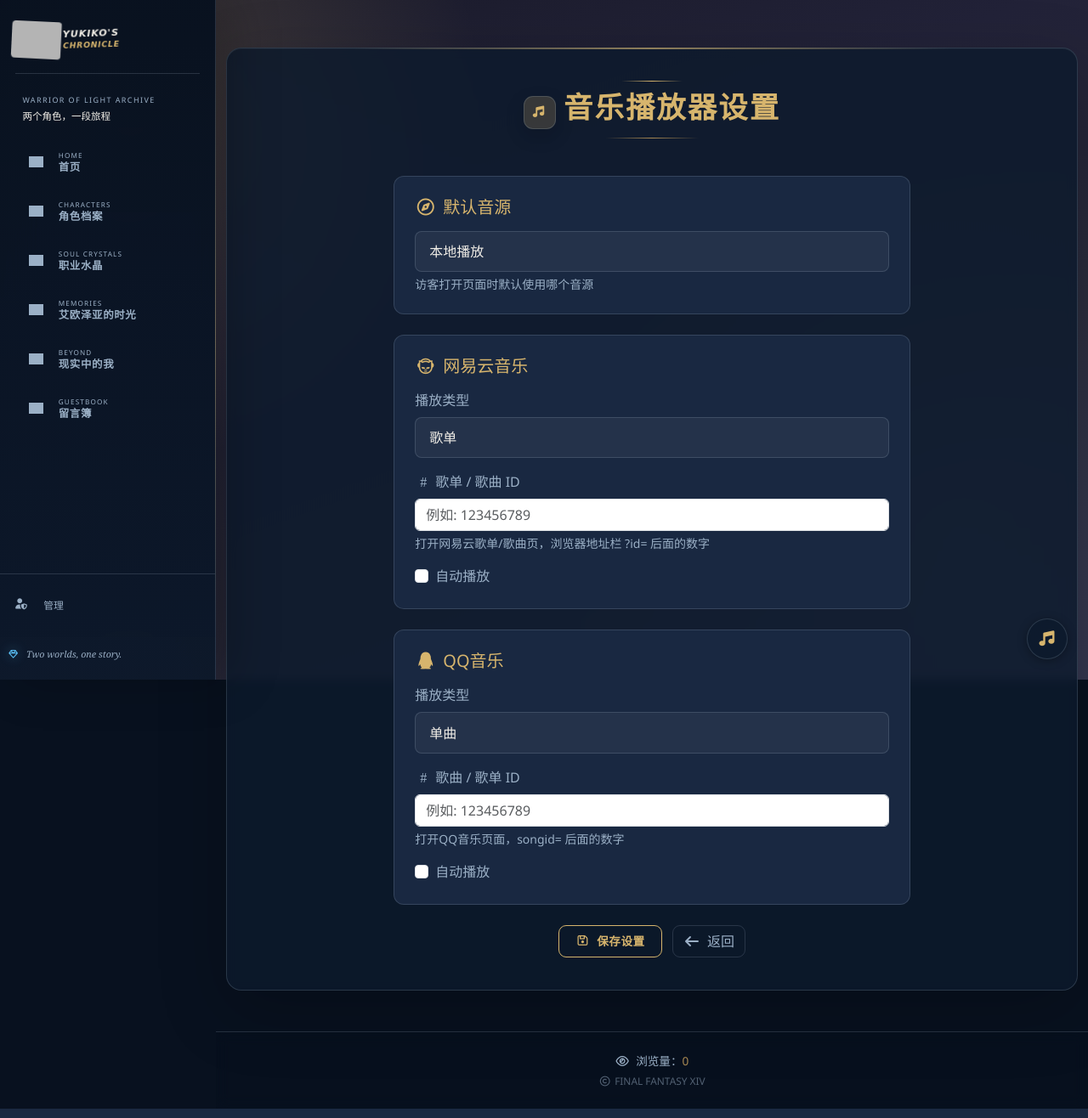
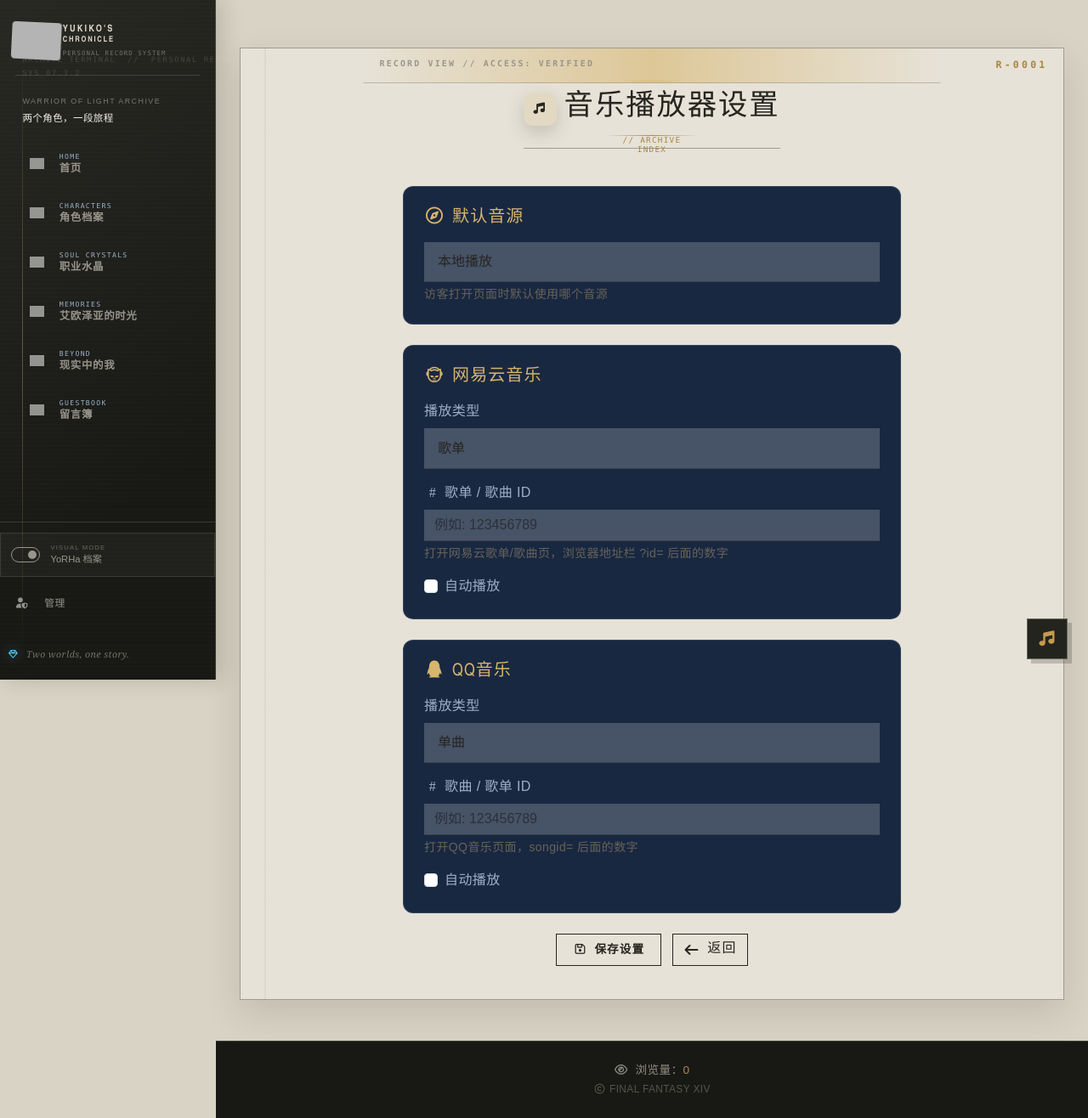
Before and after one commit to kuduoyukiko/eorzea-personal-homepage, a Flask app: page /admin/edit_music in a window 1280 px wide. Shown: the whole page at 85% size. Run offline with Flask 3, Linux system fonts and the light colour scheme; the visitor is signed in with stand-in values (Sample User, id 1); parts of the project's set-up code (start-up, migrations or seed data) failed here and were passed over; some libraries are stand-ins or nearby versions; grey boxes are pictures that could not be loaded.

Commit message:
Add switchable FFXIV and YoRHa themes

```diff
--- /dev/null
+++ b/static/css/nier-terminal.css
@@ -0,0 +1,452 @@
+/* Isolated NieR-inspired archive-terminal theme for the local /test copy. */
+:root {
+    --nt-paper: #d9d3c5;
+    --nt-paper-light: #ebe6da;
+    --nt-paper-deep: #c5beaf;
+    --nt-ink: #26251f;
+    --nt-muted: #676359;
+    --nt-line: rgba(45, 43, 36, .38);
+    --nt-line-soft: rgba(45, 43, 36, .17);
+    --nt-panel-dark: #24241f;
+    --nt-panel-dark-2: #181915;
+    --nt-gold: #aa8440;
+    --nt-gold-bright: #c59b4e;
+    --nt-shadow: 0 16px 40px rgba(37, 34, 27, .13);
+    --nt-display: Bahnschrift, "Arial Narrow", "DIN Condensed", "Microsoft YaHei UI", sans-serif;
+    --nt-body: Bahnschrift, "Microsoft YaHei UI", "Microsoft YaHei", sans-serif;
+    --nt-code: Consolas, "Courier New", monospace;
+    --primary-gold: var(--nt-gold);
+    --primary-blue: #64665d;
+    --glass-bg: rgba(226, 221, 210, .92);
+    --glass-border: var(--nt-line);
+    --text-primary: var(--nt-ink);
+    --text-secondary: var(--nt-muted);
+}
+
+html { background: var(--nt-panel-dark-2); }
+
+body.terminal-login {
+    padding: 2rem;
+    background: var(--nt-panel-dark-2);
+}
+body.terminal-login .container::before {
+    content: "ARCHIVE TERMINAL  //  AUTHORIZATION REQUIRED";
+    display: block;
+    margin-bottom: .75rem;
+    color: rgba(232,225,208,.56);
+    font: .58rem Consolas, monospace;
+    letter-spacing: .16em;
+}
+body.terminal-login .content-card { padding: 2.4rem 2rem; }
+body.terminal-login .content-card::before { margin: -2.4rem -2rem 2rem; }
+
+body.nier-terminal {
+    color: var(--nt-ink);
+    font-family: var(--nt-body);
+    letter-spacing: .025em;
+    background: var(--nt-paper);
+}
+
+body.nier-terminal::before {
+    background:
+        radial-gradient(circle at 72% 15%, rgba(255,255,255,.42), transparent 34%),
+        repeating-linear-gradient(0deg, rgba(28,27,23,.018) 0 1px, transparent 1px 4px),
+        linear-gradient(115deg, rgba(255,255,255,.22), transparent 35%, rgba(55,51,43,.07));
+    opacity: 1;
+}
+
+body.nier-terminal::after {
+    opacity: .035 !important;
+    filter: none;
+    mix-blend-mode: soft-light;
+}
+
+.nier-terminal ::selection { color: var(--nt-paper-light); background: var(--nt-ink); }
+.nier-terminal a { color: #665129; }
+.nier-terminal a:hover { color: var(--nt-gold); }
+
+/* Archive rail */
+.nier-terminal .navbar-ff14,
+.nier-terminal .navbar-ff14.scrolled,
+.nier-terminal.archive-reference .navbar-ff14,
+.nier-terminal:not(.archive-reference) .navbar-ff14 {
+    border-right: 1px solid rgba(226,218,199,.16);
+    border-bottom: 0;
+    background:
+        repeating-linear-gradient(0deg, rgba(255,255,255,.012) 0 1px, transparent 1px 5px),
+        linear-gradient(145deg, #282823, #181915 72%) !important;
+    box-shadow: 7px 0 24px rgba(23,22,18,.16);
+}
+
+.nier-terminal .navbar-ff14::after {
+    content: "ARCHIVE TERMINAL  //  PERSONAL RECORD SYSTEM\A SYS_07.3.2";
+    position: absolute;
+    right: 1.6rem;
+    bottom: 1.65rem;
+    left: 1.65rem;
+    padding-top: .9rem;
+    border-top: 1px solid rgba(227,220,201,.2);
+    color: rgba(227,220,201,.44);
+    font: 500 .55rem/1.75 Consolas, monospace;
+    letter-spacing: .18em;
+    white-space: pre;
+}
+
+.nier-terminal .aetheryte-icon img {
+    filter: grayscale(1) sepia(.4) contrast(1.2) brightness(1.45);
+}
+.nier-terminal .aetheryte-icon::before,
+.nier-terminal .aetheryte-icon::after { display: none; }
+.nier-terminal .navbar-ff14 .navbar-brand .brand-text,
+.nier-terminal .navbar-ff14 .navbar-brand .brand-text .ff-title,
+.nier-terminal .navbar-ff14 .navbar-brand .brand-text .ff-subtitle {
+    color: #ded8c9 !important;
+    font-family: var(--nt-display) !important;
+    font-style: normal;
+    letter-spacing: .19em;
+    transform: none;
+}
+.nier-terminal .navbar-ff14 .brand-text::after {
+    content: "PERSONAL RECORD SYSTEM";
+    display: block;
+    margin-top: .35rem;
+    color: rgba(222,216,201,.43);
+    font: .46rem Consolas, monospace;
+    letter-spacing: .15em;
+}
+.nier-terminal .navbar-ff14 .nav-link {
+    border: 1px solid transparent;
+    border-radius: 0;
+    color: rgba(225,220,207,.56);
+    font-family: var(--nt-display);
+}
+.nier-terminal .navbar-ff14 .nav-link:hover,
+.nier-terminal .navbar-ff14 .nav-link.active {
+    border-color: rgba(224,215,193,.25);
+    color: var(--nt-gold-bright);
+    background: rgba(255,255,255,.035) !important;
+}
+.nier-terminal .navbar-ff14 .navbar-collapse,
+.nier-terminal .navbar-ff14 .navbar-collapse.show,
+.nier-terminal .navbar-ff14 .navbar-collapse.collapsing {
+    color: rgba(225,220,207,.7);
+    background: transparent !important;
+}
+.nier-terminal .navbar-ff14 .navbar-collapse .nav-link {
+    color: rgba(225,220,207,.62) !important;
+    background: transparent !important;
+}
+.nier-terminal .navbar-ff14 .navbar-collapse .nav-link:hover,
+.nier-terminal .navbar-ff14 .navbar-collapse .nav-link.active {
+    color: var(--nt-gold-bright) !important;
+    background: rgba(255,255,255,.035) !important;
+}
+.nier-terminal .navbar-ff14 .nav-link.active::before {
+    content: "■";
+    margin-right: .72rem;
+    color: var(--nt-gold-bright);
+    font-size: .55rem;
+}
+.nier-terminal .navbar-ff14 .nav-link::after { background: var(--nt-gold); }
+.nier-terminal .navbar-ff14 .nav-link-icon { color: currentColor; filter: grayscale(1); }
+.nier-terminal .sidebar-intro span,
+.nier-terminal .sidebar-motto { color: rgba(225,220,207,.45); }
+
+/* Main archive sheet */
+.nier-terminal .main-wrapper { color: var(--nt-ink); }
+.nier-terminal .main-wrapper > .container,
+.nier-terminal.archive-reference .main-wrapper > .container,
+.nier-terminal.archive-home .main-wrapper > .container {
+    width: 100%;
+    max-width: none;
+    padding-right: clamp(1rem, 2.2vw, 2.75rem);
+    padding-left: clamp(1rem, 2.2vw, 2.75rem);
+}
+
+@media (min-width: 992px) {
+    .nier-terminal.archive-home .main-wrapper > .container {
+        padding-right: calc(var(--home-figure-rail) + clamp(10px, 1.2vw, 20px));
+        padding-left: calc(var(--home-figure-rail) + clamp(10px, 1.2vw, 20px));
+    }
+}
+
+@media (min-width: 768px) and (max-width: 991.98px) {
+    .nier-terminal.archive-home .main-wrapper > .container {
+        padding-right: calc(var(--home-figure-rail) + 12px);
+        padding-left: calc(var(--home-figure-rail) + 12px);
+    }
+}
+.nier-terminal .content-card {
+    position: relative;
+    overflow: hidden;
+    border: 1px solid var(--nt-line);
+    border-radius: 0;
+    color: var(--nt-ink);
+    background:
+        linear-gradient(90deg, transparent 28px, rgba(51,48,40,.1) 29px, transparent 30px),
+        rgba(232,227,216,.92);
+    box-shadow: var(--nt-shadow);
+    backdrop-filter: blur(5px);
+}
+.nier-terminal .content-card::before {
+    content: "RECORD VIEW   //   ACCESS: VERIFIED";
+    display: block;
+    min-height: 2.7rem;
+    margin: -1px -1px 1.7rem;
+    padding: .85rem 1.2rem .7rem;
+    border-bottom: 1px solid var(--nt-line);
+    color: var(--nt-muted);
+    font: 600 .62rem Consolas, monospace;
+    letter-spacing: .22em;
+}
+.nier-terminal .content-card::after {
+    content: "R-0001";
+    position: absolute;
+    top: .73rem;
+    right: 1.15rem;
+    color: var(--nt-gold);
+    font: 600 .72rem Consolas, monospace;
+    letter-spacing: .28em;
+}
+.nier-terminal .page-title {
+    padding-bottom: .85rem;
+    border-bottom: 1px solid var(--nt-line);
+    color: var(--nt-ink);
+    font-family: var(--nt-display);
+    font-stretch: condensed;
+    font-weight: 500;
+    letter-spacing: .08em;
+    text-shadow: none;
+}
+.nier-terminal .page-title::after {
+    content: " // ARCHIVE INDEX";
+    color: var(--nt-gold);
+    font: .58rem Consolas, monospace;
+    letter-spacing: .14em;
+}
+.nier-terminal .page-title-icon { color: var(--nt-gold); filter: grayscale(.6); }
+
+/* Shared panels and controls */
+.nier-terminal :is(.card,.char-card,.job-card,.social-card,.msg-card,.intro-card,.gallery-feature,.gallery-item,.life-photo,.mail-settings-panel,.reference-panel,.reference-beyond,.reference-profile-card) {
+    border: 1px solid var(--nt-line) !important;
+    border-radius: 0 !important;
+    color: var(--nt-ink);
+    background: rgba(235,230,219,.72) !important;
+    box-shadow: 5px 6px 0 rgba(50,47,39,.08) !important;
+    backdrop-filter: none !important;
+}
+.nier-terminal :is(.card,.char-card,.job-card,.social-card,.msg-card,.intro-card,.gallery-item,.life-photo,.reference-panel)::after {
+    border-radius: 0 !important;
+}
+.nier-terminal :is(.card-header,.card-header-ff,.msg-header,.gallery-group-title,.life-album-heading) {
+    border-color: var(--nt-line) !important;
+    color: var(--nt-paper-light) !important;
+    background: var(--nt-panel-dark) !important;
+}
+.nier-terminal :is(.btn,.btn-ff,.btn-ff-outline,.chronicle-button,.reference-panel-link,.reference-beyond-cta,.archive-link) {
+    border: 1px solid var(--nt-ink) !important;
+    border-radius: 0 !important;
+    color: var(--nt-ink) !important;
+    background: transparent !important;
+    box-shadow: none !important;
+    font-family: var(--nt-display);
+    letter-spacing: .08em;
+}
+.nier-terminal :is(.btn,.btn-ff,.btn-ff-outline,.chronicle-button,.reference-panel-link,.reference-beyond-cta,.archive-link):hover {
+    color: var(--nt-paper-light) !important;
+    background: var(--nt-ink) !important;
+    transform: translate(-2px,-2px);
+}
+.nier-terminal :is(.form-control,.form-control-ff,.form-select) {
+    border: 0;
+    border-bottom: 1px solid var(--nt-line);
+    border-radius: 0;
+    color: var(--nt-ink);
+    background: rgba(255,255,255,.2);
+    box-shadow: none;
+}
+.nier-terminal :is(.form-control,.form-control-ff,.form-select):focus {
+    border-color: var(--nt-gold);
+    color: var(--nt-ink);
+    background: rgba(255,255,255,.38);
+    box-shadow: 0 2px 0 var(--nt-gold);
+}
+.nier-terminal .text-muted,
+.nier-terminal .form-text,
+.nier-terminal .form-note { color: var(--nt-muted) !important; }
+.nier-terminal .badge { border-radius: 0; background: var(--nt-ink) !important; }
+.nier-terminal .alert { border-radius: 0; border-color: var(--nt-line); color: var(--nt-ink); background: var(--nt-paper-light); }
+
+/* Homepage: image-driven record, terminal frame and paper data cards */
+.nier-terminal.archive-reference .content-card { background: rgba(218,212,198,.88); }
+.nier-terminal.archive-reference .content-card::before,
+.nier-terminal.archive-reference .content-card::after { position: absolute; z-index: 30; }
+.nier-terminal .reference-hero {
+    min-height: 690px;
+    border: 1px solid var(--nt-line);
+    background: var(--nt-paper-deep);
+}
+.nier-terminal .reference-hero-bg {
+    filter: saturate(.9) contrast(.96) brightness(.9);
+}
+.nier-terminal .reference-hero-scrim {
+    background:
+        linear-gradient(90deg, rgba(222,216,202,.62), transparent 34% 66%, rgba(222,216,202,.62)),
+        linear-gradient(180deg, rgba(31,30,26,.14), transparent 52%, rgba(31,30,26,.3));
+    box-shadow: inset 0 0 0 10px rgba(225,220,208,.12), inset 0 0 0 11px rgba(42,40,34,.4);
+    backdrop-filter: none;
+}
+.nier-terminal .reference-title { color: var(--nt-paper-light); }
+.nier-terminal .reference-title > span,
+.nier-terminal .reference-title em { color: #d4b978; }
+.nier-terminal .reference-title h1 {
+    color: #eee7d6;
+    font-family: var(--nt-display);
+    font-style: normal;
+    letter-spacing: .14em;
+    transform: none;
+}
+.nier-terminal .reference-title p { color: rgba(239,232,216,.78); }
+.nier-terminal .reference-title-crystal { filter: grayscale(1) sepia(.5) brightness(1.65); }
+.nier-terminal .reference-profile-art { filter: drop-shadow(0 16px 22px rgba(0,0,0,.38)); }
+.nier-terminal .reference-profile-card { color: var(--nt-ink) !important; }
+.nier-terminal .reference-profile-card::before,
+.nier-terminal .reference-profile-card::after,
+.nier-terminal .reference-panel::before,
+.nier-terminal .reference-beyond::before { display: none; }
+.nier-terminal .reference-profile-script,
+.nier-terminal .reference-profile-card h2,
+.nier-terminal .reference-profile-card dt,
+.nier-terminal .reference-profile-card dd { color: var(--nt-ink); text-shadow: none; }
+.nier-terminal .reference-profile-card dl { border-color: var(--nt-line-soft); }
+.nier-terminal .reference-welcome {
+    border: 1px solid var(--nt-ink);
+    border-radius: 0;
+    color: var(--nt-paper-light);
+    background: rgba(31,31,27,.94);
+    box-shadow: 8px 9px 0 rgba(30,29,25,.25);
+}
+.nier-terminal .reference-welcome a { color: var(--nt-gold-bright); }
+.nier-terminal .reference-aether { opacity: .68; filter: none; }
+.nier-terminal .reference-panel header,
+.nier-terminal .reference-panel h2,
+.nier-terminal .reference-entry strong,
+.nier-terminal .reference-message-meta strong,
+.nier-terminal .reference-beyond-copy span { color: var(--nt-ink); }
+.nier-terminal .reference-panel header > i { border-color: var(--nt-line); color: var(--nt-gold); }
+.nier-terminal .reference-panel header span,
+.nier-terminal .reference-entry small,
+.nier-terminal .reference-beyond-copy small { color: #7e632f; }
+.nier-terminal .reference-entry p,
+.nier-terminal .reference-beyond-copy p { color: var(--nt-muted); }
+.nier-terminal .reference-mini-gallery img,
+.nier-terminal .reference-memory-grid img,
+.nier-terminal .reference-journal-image,
+.nier-terminal .reference-sanctuary-main { border-color: var(--nt-line); filter: none; }
+.nier-terminal .reference-mini-gallery img:hover,
+.nier-terminal .reference-memory-grid img:hover { filter: brightness(1.04) saturate(1.04); }
+.nier-terminal .reference-beyond { background: rgba(235,230,219,.72) !important; }
+.nier-terminal .reference-beyond-links a { color: #665129; }
+.nier-terminal .reference-signoff { color: var(--nt-ink); }
+
+/* NieR-like typographic hierarchy without redistributing proprietary game fonts. */
+.nier-terminal :is(h1,h2,h3,h4,h5,h6,
+    .char-name,.job-name,.social-card h3,.gallery-group-title,
+    .reference-panel h2,.reference-beyond-copy span,.reference-entry strong,
+    .reference-profile-script,.reference-profile-card h2,.reference-welcome em,
+    .reference-signoff,.card-header,.card-header-ff) {
+    font-family: var(--nt-display) !important;
+    font-style: normal;
+    font-stretch: condensed;
+    letter-spacing: .055em;
+}
+.nier-terminal :is(.section-kicker,.reference-title > span,.reference-title em,
+    .record-number,.job-abbr,.gallery-feature-label,.nav-copy small,
+    .reference-panel header span,.reference-entry small,.reference-beyond-copy small) {
+    font-family: var(--nt-code) !important;
+    letter-spacing: .16em;
+}
+.nier-terminal :is(p,li,dd,input,textarea,button,.nav-copy strong) {
+    font-family: var(--nt-body);
+}
+
+/* Collections */
+.nier-terminal :is(.char-card-frame,.job-card-content,.gallery-feature-caption,.gallery-item .overlay,.life-photo-meta) {
+    border-radius: 0 !important;
+    color: var(--nt-ink);
+}
+.nier-terminal :is(.char-card img,.job-card img,.gallery-item img,.gallery-feature img,.life-photo img,.social-card img) {
+    filter: none;
+    transition: filter .25s ease;
+}
+.nier-terminal :is(.char-card,.job-card,.gallery-item,.gallery-feature,.life-photo,.social-card):hover img { filter: brightness(1.04) saturate(1.04); }
+.nier-terminal .char-name,
+.nier-terminal .job-name,
+.nier-terminal .job-level,
+.nier-terminal .social-card h3,
+.nier-terminal .msg-name { color: var(--nt-ink) !important; text-shadow: none !important; }
+.nier-terminal .job-abbr,
+.nier-terminal .gallery-feature-label,
+.nier-terminal .gallery-tab.is-active { color: var(--nt-gold); }
+.nier-terminal .gallery-tabs { border-bottom: 1px solid var(--nt-line); }
+.nier-terminal .gallery-tab { border: 0; border-radius: 0; color: var(--nt-muted); background: transparent; }
+.nier-terminal .gallery-tab.is-active { border-bottom: 2px solid var(--nt-gold); background: transparent; }
+.nier-terminal .gallery-group-title { padding: .75rem 1rem; }
+
+/* Footer and utility overlays */
+.nier-terminal .footer-ff14 {
+    border-top: 1px solid rgba(224,216,198,.2);
+    color: rgba(231,225,211,.58);
+    background: var(--nt-panel-dark-2);
+}
+.nier-terminal .music-toggle,
+.nier-terminal .journey-replay {
+    border: 1px solid rgba(232,225,208,.35);
+    border-radius: 0;
+    color: var(--nt-gold-bright);
+    background: var(--nt-panel-dark);
+    box-shadow: 5px 5px 0 rgba(25,24,20,.2);
+}
+.nier-terminal .music-player {
+    border: 1px solid var(--nt-line);
+    border-radius: 0;
+    color: var(--nt-ink);
+    background: rgba(229,224,212,.98);
+}
+.nier-terminal .journey-intro-shade { background: rgba(22,22,19,.24); }
+.nier-terminal .journey-intro-video { filter: none; }
+.nier-terminal .journey-intro-mark,
+.nier-terminal .journey-enter { color: #eee8d9; font-family: Consolas, "Microsoft YaHei", monospace; }
+
+/* Admin keeps its existing layout; only the palette is translated. */
+.nier-terminal .admin-life-gallery,
+.nier-terminal .emote-editor { color: var(--nt-ink); }
+.nier-terminal table { --bs-table-bg: transparent; --bs-table-color: var(--nt-ink); --bs-table-border-color: var(--nt-line-soft); }
+.nier-terminal .table-dark { --bs-table-bg: var(--nt-panel-dark); --bs-table-color: var(--nt-paper-light); }
+.nier-terminal .form-check-input:checked { border-color: var(--nt-gold); background-color: var(--nt-gold); }
+
+@media (max-width: 991.98px) {
+    .nier-terminal .navbar-ff14,
+    .nier-terminal .navbar-ff14.scrolled { border-right: 0; border-bottom: 1px solid rgba(226,218,199,.18); background: var(--nt-panel-dark-2) !important; }
+    .nier-terminal .navbar-ff14 .navbar-collapse { background: var(--nt-panel-dark-2) !important; }
+    .nier-terminal .navbar-ff14::after { display: none; }
+    .nier-terminal .content-card { background-position: -10px 0; }
+    .nier-terminal .content-card::before { margin-bottom: 1rem; font-size: .5rem; }
+    .nier-terminal .reference-hero { min-height: 900px; }
+    .nier-terminal .reference-profile-card { background: rgba(235,230,219,.9) !important; }
+}
+
+@media (max-width: 575.98px) {
+    .nier-terminal .content-card::after { display: none; }
+    .nier-terminal .reference-hero { min-height: 980px; }
+    .nier-terminal .page-title::after { display: block; margin-top: .35rem; }
+}
+
+@media (prefers-reduced-motion: reduce) {
+    .nier-terminal *, .nier-terminal *::before, .nier-terminal *::after {
+        scroll-behavior: auto !important;
+        animation-duration: .01ms !important;
+        animation-iteration-count: 1 !important;
+        transition-duration: .01ms !important;
+    }
+}
--- /dev/null
+++ b/static/css/theme-switcher.css
@@ -0,0 +1,44 @@
+.theme-switch-item { margin-bottom: .45rem; }
+.theme-switch {
+    display: flex;
+    width: 100%;
+    padding: .68rem .78rem;
+    align-items: center;
+    gap: .75rem;
+    border: 1px solid rgba(255,255,255,.12);
+    border-radius: 8px;
+    color: var(--ff-text-muted, #aeb8c7);
+    background: rgba(255,255,255,.035);
+    text-align: left;
+    transition: border-color .2s ease, background .2s ease, color .2s ease;
+}
+.theme-switch:hover { border-color: var(--ff-gold, #d7b56d); color: var(--ff-gold, #d7b56d); background: rgba(255,255,255,.065); }
+.theme-switch-track {
+    position: relative;
+    width: 34px;
+    height: 18px;
+    flex: 0 0 auto;
+    border: 1px solid currentColor;
+    border-radius: 20px;
+}
+.theme-switch-track i {
+    position: absolute;
+    top: 3px;
+    left: 3px;
+    width: 10px;
+    height: 10px;
+    border-radius: 50%;
+    background: currentColor;
+    transition: transform .2s ease;
+}
+[data-theme="nier"] .theme-switch-track i { transform: translateX(16px); }
+.theme-switch-copy { display: flex; min-width: 0; flex-direction: column; }
+.theme-switch-copy small { font-size: .48rem; letter-spacing: .15em; opacity: .6; }
+.theme-switch-copy strong { font-size: .7rem; font-weight: 500; white-space: nowrap; }
+[data-theme="nier"] .theme-switch { border-radius: 0; color: rgba(225,220,207,.62); }
+[data-theme="nier"] .theme-switch:hover { border-color: #c59b4e; color: #c59b4e; background: rgba(255,255,255,.035); }
+
+@media (max-width: 991.98px) {
+    .theme-switch-item { margin: .55rem 0; }
+    .theme-switch { width: auto; }
+}
--- /dev/null
+++ b/static/js/theme-switcher.js
@@ -0,0 +1,26 @@
+(function () {
+    'use strict';
+
+    var button = document.getElementById('themeSwitch');
+    var label = document.getElementById('themeSwitchLabel');
+    if (!button || !label) return;
+
+    var theme = document.documentElement.dataset.theme === 'ffxiv' ? 'ffxiv' : 'nier';
+
+    function render() {
+        var isNier = theme === 'nier';
+        label.textContent = isNier ? 'YoRHa 档案' : 'FFXIV 水晶';
+        button.title = isNier ? '切换到 FFXIV 蓝金风格' : '切换到 YoRHa 档案风格';
+        button.setAttribute('aria-pressed', String(isNier));
+    }
+
+    button.addEventListener('click', function () {
+        theme = theme === 'nier' ? 'ffxiv' : 'nier';
+        localStorage.setItem('yukiko-visual-theme', theme);
+        document.documentElement.dataset.theme = theme;
+        render();
+        window.location.reload();
+    });
+
+    render();
+}());
--- a/templates/base.html
+++ b/templates/base.html
@@ -4,6 +4,15 @@
     <meta charset="UTF-8">
     <meta name="viewport" content="width=device-width, initial-scale=1.0">
     <title>{% block title %}FINAL FANTASY XIV{% endblock %}</title>
+
+    <script>
+        (function () {
+            var saved = localStorage.getItem('yukiko-visual-theme');
+            var theme = saved === 'ffxiv' ? 'ffxiv' : 'nier';
+            document.documentElement.dataset.theme = theme;
+            window.__yukikoTheme = theme;
+        }());
+    </script>
 
     <!-- 关键界面依赖本地化，避免公共 CDN 波动破坏首屏布局。 -->
     <link href="{{ versioned_static('vendor/bootstrap/bootstrap.min.css') }}" rel="stylesheet">
@@ -13,6 +22,12 @@
     <!-- 主题样式 -->
     <link rel="stylesheet" href="{{ versioned_static('css/style.css') }}">
     <link rel="stylesheet" href="{{ versioned_static('css/music-player.css') }}">
+    <link rel="stylesheet" href="{{ versioned_static('css/theme-switcher.css') }}">
+    <script>
+        if (window.__yukikoTheme === 'nier') {
+            document.write('<link id="nierThemeStylesheet" rel="stylesheet" href="{{ versioned_static('css/nier-terminal.css') }}">');
+        }
+    </script>
     {% block head_extra %}{% endblock %}
 
     <!-- 内联样式：设置页面背景图（由 body::after 渲染） -->
@@ -24,7 +39,7 @@
         {% endif %}
     </style>
 </head>
-<body class="{% block body_class %}{% endblock %} site-mode-{{ site_mode }}">
+<body class="nier-terminal {% block body_class %}{% endblock %} site-mode-{{ site_mode }}">
     <a class="skip-link" href="#main-content">跳到主要内容</a>
 
     {% block before_navigation %}{% endblock %}
@@ -89,6 +104,15 @@
                     </li>
                 </ul>
                 <ul class="navbar-nav sidebar-admin">
+                    <li class="nav-item theme-switch-item">
+                        <button class="theme-switch" id="themeSwitch" type="button" aria-label="切换网页风格">
+                            <span class="theme-switch-track" aria-hidden="true"><i></i></span>
+                            <span class="theme-switch-copy">
+                                <small>VISUAL MODE</small>
+                                <strong id="themeSwitchLabel">YoRHa 档案</strong>
+                            </span>
+                        </button>
+                    </li>
                     <li class="nav-item">
                         <a class="nav-link" href="/admin/login">
                             <i class="fa-solid fa-user-shield nav-link-icon" aria-hidden="true"></i>管理
@@ -151,6 +175,7 @@
     <!-- 交互脚本 -->
     <script src="{{ versioned_static('js/main.js') }}" defer></script>
     <script src="{{ versioned_static('js/music-player.js') }}" defer></script>
+    <script src="{{ versioned_static('js/theme-switcher.js') }}" defer></script>
     <script>
         window.addEventListener('pageshow', function (event) {
             if (event.persisted) window.location.reload();
```
Also changed, not shown: static/css/style.css (+62 -2 lines), templates/admin/login.html (+13 -1 lines).
